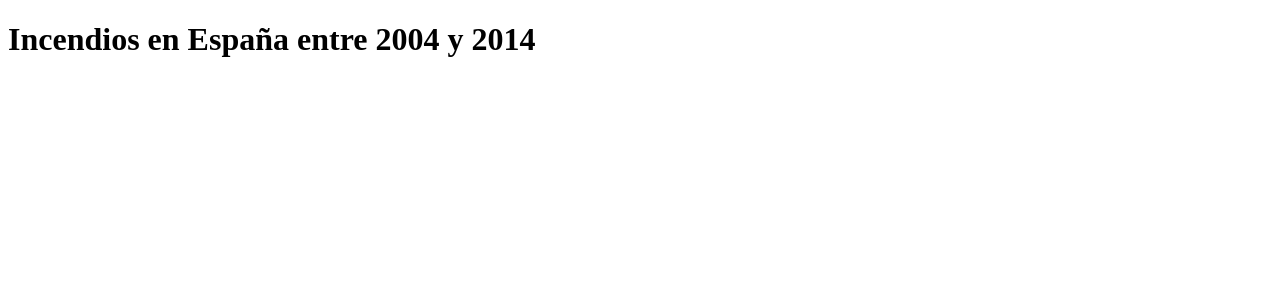
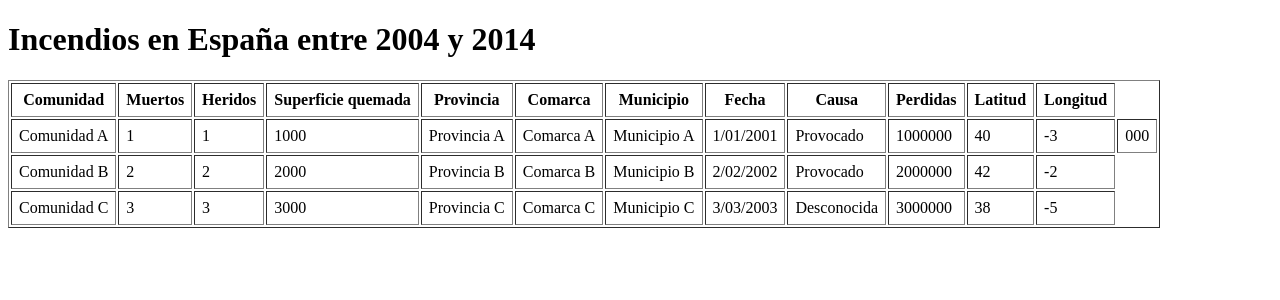
Before and after one commit to mcmoncada/my-app-datos, a Python web app: template templates/index.html in a window 1280 px wide. Shown: the top 300 px of the page. Run offline with Jinja, Linux system fonts and the light colour scheme; the template is opened without the code that fills it: most values are stand-ins (such as "Sample title", 1, 10 or a date in 2020).

Commit message:
Creamos tabla de datos

```diff
--- a/templates/index.html
+++ b/templates/index.html
@@ -5,6 +5,68 @@
   	<title>Aplicación incendios</title>
   </head>
      <body>
-     <h1>Incendios en España entre 2004 y 2014</h1>
+         <h1>Incendios en España entre 2004 y 2014</h1>
+         <table border=1 cellpadding=7>
+             <tr>
+                 <th>Comunidad</th>
+                 <th>Muertos</th>
+                 <th>Heridos</th>
+     	         <th>Superficie quemada</th>
+     	         <th>Provincia</th>
+     	         <th>Comarca</th>
+     	         <th>Municipio</th>
+     	         <th>Fecha</th>
+     	         <th>Causa</th>
+     	         <th>Perdidas</th>
+     	         <th>Latitud</th>
+     	         <th>Longitud</th>
+             </tr>
+     {% for obj in object_list %}
+             <tr>
+                <td>Comunidad A</td>
+                <td>1</td>
+                <td>1</td>
+                <td>1000</td>
+                <td>Provincia A</td>
+                <td>Comarca A</td>
+                <td>Municipio A</td>
+                <td>1/01/2001</td>
+                <td>Provocado</td>
+                <td>1000000</td>
+                <td>40</td>
+                <td>-3</td>
+             	<td>{{ obj['COMUNIDAD'].decode('UTF-8') }}</td>
+             </tr>
+             <tr>
+             	<td>Comunidad B</td>
+                <td>2</td>
+                <td>2</td>
+                <td>2000</td>
+                <td>Provincia B</td>
+                <td>Comarca B</td>
+                <td>Municipio B</td>
+                <td>2/02/2002</td>
+                <td>Provocado</td>
+                <td>2000000</td>
+                <td>42</td>
+                <td>-2</td>
+             </tr>
+             <tr>
+             	<td>Comunidad C</td>
+                <td>3</td>
+                <td>3</td>
+                <td>3000</td>
+                <td>Provincia C</td>
+                <td>Comarca C</td>
+                <td>Municipio C</td>
+                <td>3/03/2003</td>
+                <td>Desconocida</td>
+                <td>3000000</td>
+                <td>38</td>
+                <td>-5</td>
+             </tr>
+     {% endfor %}
+     </table>
+
      </body>
 </html>
```
Also changed, not shown: app.py (+8 -1 lines).
